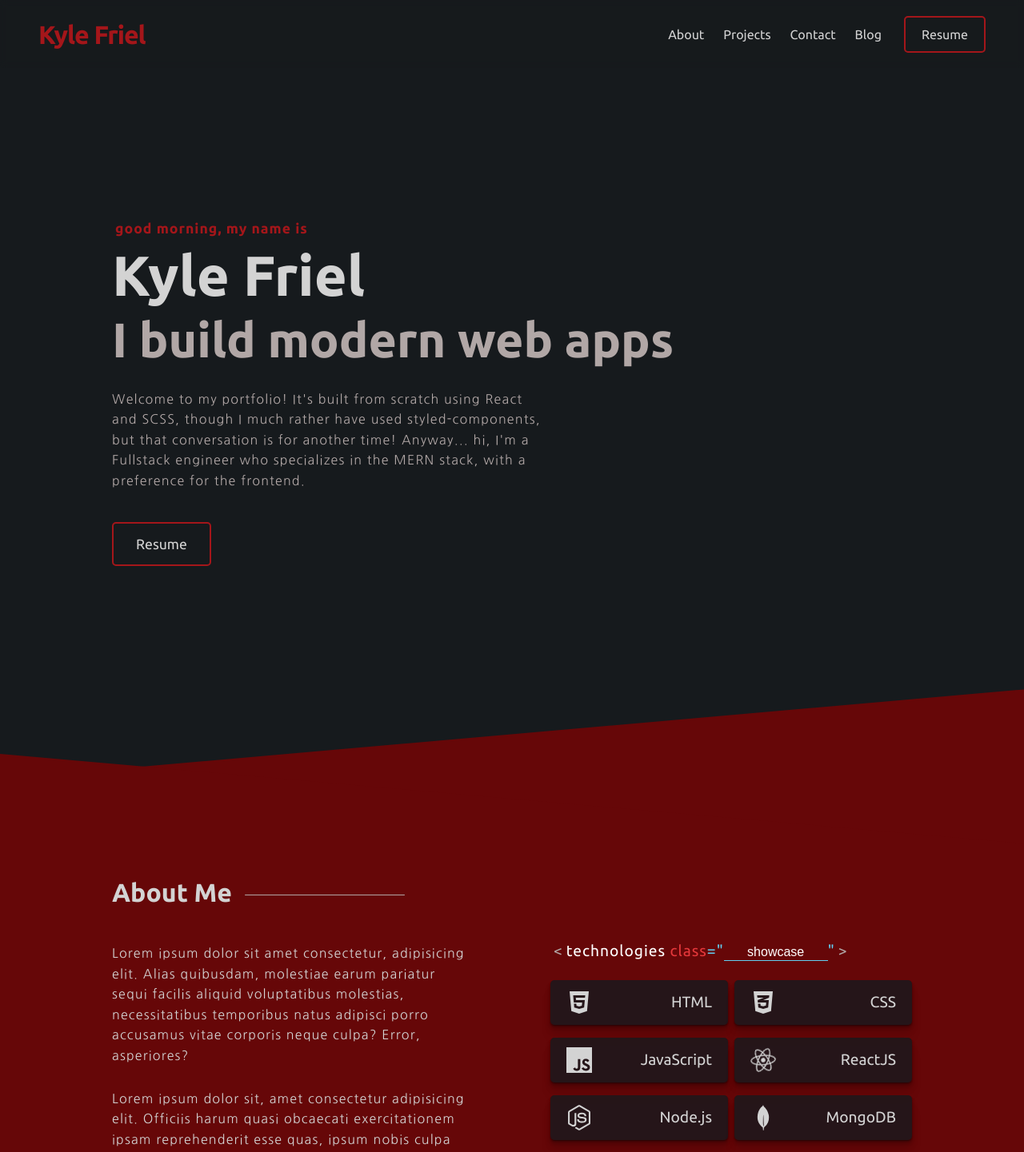
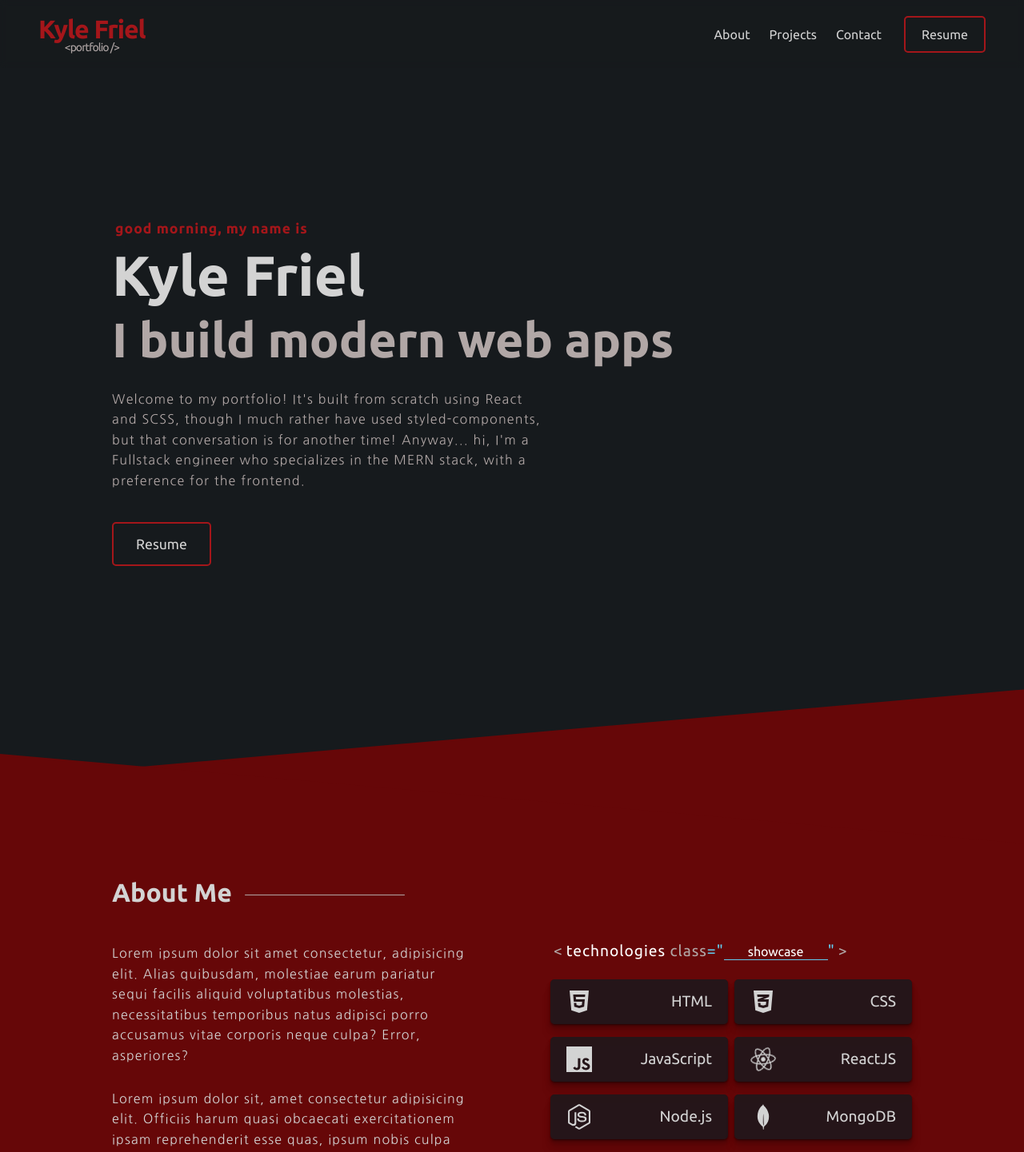
Before and after one commit to kyle4real/Portfolio-v1, a React (Create React App) app: page / in a window 1280 px wide. Shown: the top 1441 px of the page at 80% size. Built offline with nearby package versions, Linux system fonts and the light colour scheme.

Commit message:
Logo change. text style change in about section.

```diff
--- a/src/components/Header/Nav/Nav.js
+++ b/src/components/Header/Nav/Nav.js
@@ -20,9 +20,9 @@ const Nav = ({ isMenu, menuToggle }) => {
                 <li onClick={menuToggle}>
                     <AnchorLink href="#contact">Contact</AnchorLink>
                 </li>
-                <li onClick={menuToggle}>
+                {/* <li onClick={menuToggle}>
                     <AnchorLink href="#blog">Blog</AnchorLink>
-                </li>
+                </li> */}
             </ul>
             <Button className={classes["nav__resume"]}>Resume</Button>
         </nav>
--- a/src/components/Logo/Logo.js
+++ b/src/components/Logo/Logo.js
@@ -8,6 +8,9 @@ const Logo = ({ className }) => {
     return (
         <AnchorLink className={`${classes.logo} ${className}`} href="#hero">
             Kyle Friel
+            <span>
+                {"<"}portfolio{" />"}
+            </span>
         </AnchorLink>
     );
 };
--- a/src/components/Logo/Logo.module.scss
+++ b/src/components/Logo/Logo.module.scss
@@ -6,5 +6,13 @@
     font-weight: 800;
     color: $rubyRed;
     text-decoration: none;
-    display: block;
+    display: inline-block;
+
+    span {
+        text-align: center;
+        display: block;
+        font-size: 14px;
+        color: $silverChalice;
+        font-weight: 200;
+    }
 }
--- a/src/components/sections/About/About.module.scss
+++ b/src/components/sections/About/About.module.scss
@@ -120,7 +120,7 @@
         color: $white;
         font-size: 1.2rem;
         letter-spacing: 1px;
-        // font-weight: 800;
+        font-weight: 200;
     }
     &__header {
         margin-bottom: 1.5rem;
@@ -135,7 +135,7 @@
             color: $white;
         }
         &__orange {
-            color: $imperialRed;
+            color: $silverChalice;
         }
         &__teal {
             color: rgb(98, 206, 241);
@@ -151,6 +151,7 @@
         outline: none;
         font-size: 16px;
         color: inherit;
+        font-family: inherit;
         padding: 0 4px 2px;
         background: transparent;
         box-shadow: inset 0 -1px 0 0 rgb(98, 206, 241);
```
